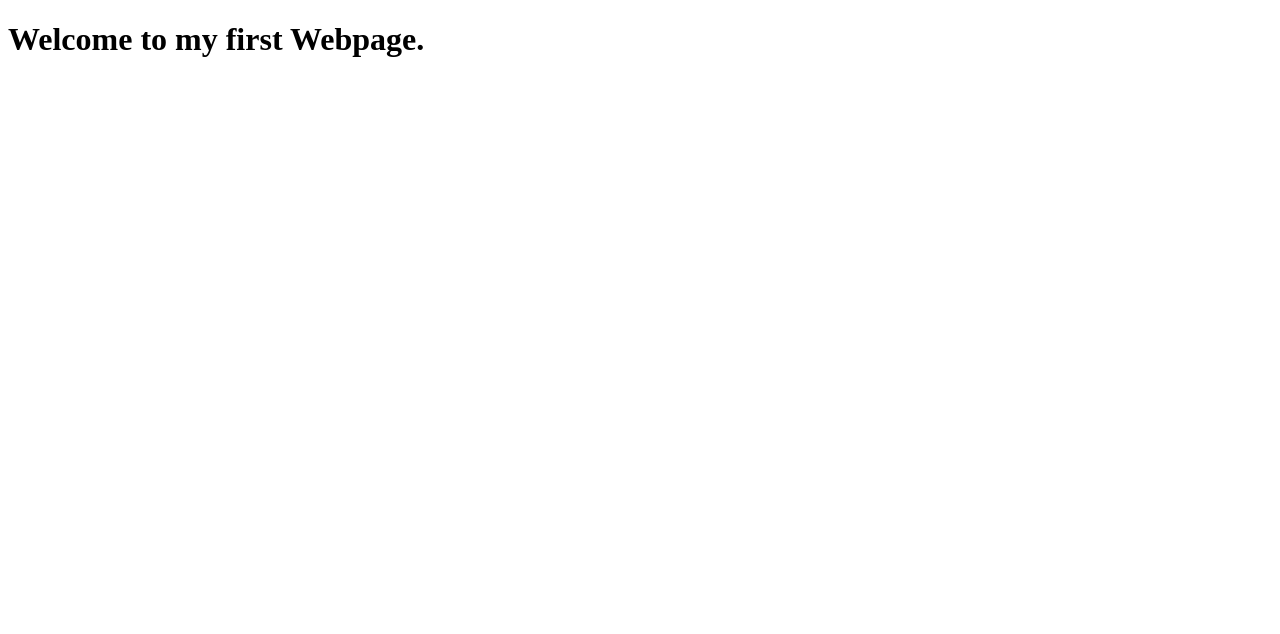
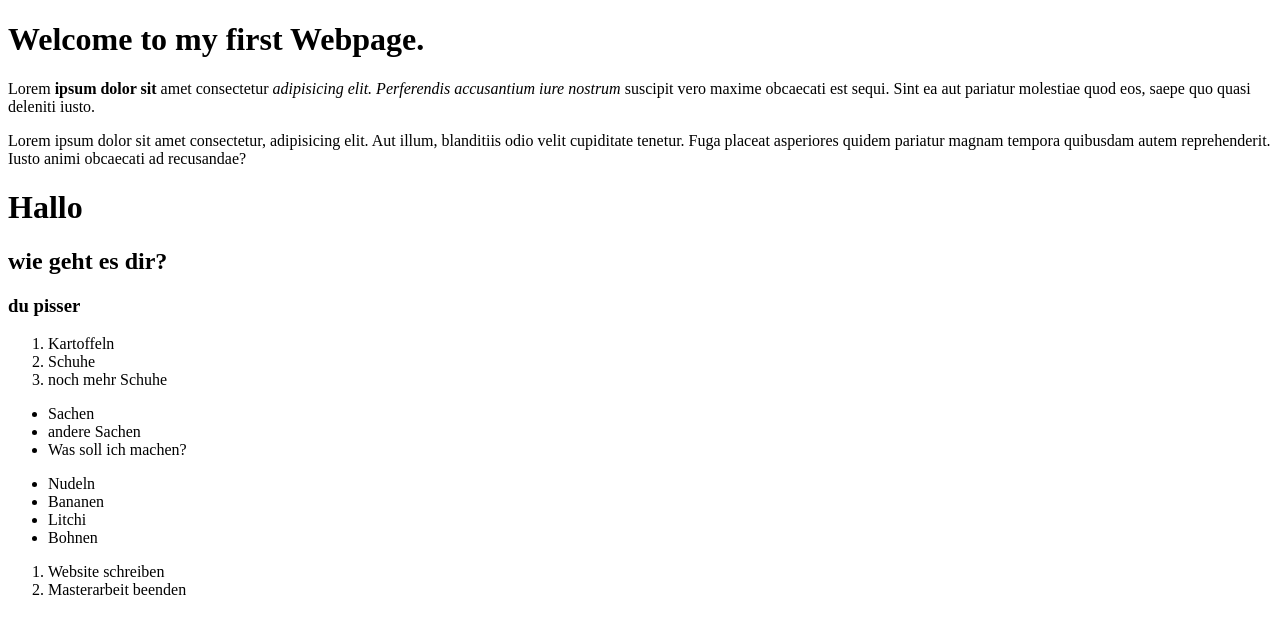
Before and after one commit to mpeterpeter/Oding_Project, a plain HTML site: page html_boilerplate/index.html in a window 1280 px wide. Drawn offline with Linux system fonts and the light colour scheme.

Commit message:
Added Lists to index.html

```diff
--- a/html_boilerplate/index.html
+++ b/html_boilerplate/index.html
@@ -6,6 +6,34 @@
     <title>The Odin Project</title>
 </head>
 <body>
-    <h1>Welcome to my first Webpage.</h1>
+    <h1>Welcome <strong>to</strong>
+        my first Webpage.</h1>
+    <p>Lorem <strong>ipsum dolor sit</strong>
+        amet consectetur <em>adipisicing elit. Perferendis accusantium iure nostrum</em>
+        suscipit vero maxime obcaecati est sequi. Sint ea aut pariatur molestiae quod eos, saepe quo quasi deleniti iusto.</p>
+    <p>Lorem ipsum dolor sit amet consectetur, adipisicing elit. Aut illum, blanditiis odio velit cupiditate tenetur. Fuga placeat asperiores quidem pariatur magnam tempora quibusdam autem reprehenderit. Iusto animi obcaecati ad recusandae?</p>
+    <h1>Hallo</h1>
+    <h2>wie geht es dir?</h2>
+    <h3>du pisser</h3>
+    <ol>
+        <li>Kartoffeln</li>
+        <li>Schuhe</li>
+        <li>noch mehr Schuhe</li>
+    </ol>
+    <ul>
+        <li>Sachen</li>
+        <li>andere Sachen</li>
+        <li>Was soll ich machen?</li>
+    </ul>
+    <ul>
+        <li>Nudeln</li>
+        <li>Bananen</li>
+        <li>Litchi</li>
+        <li>Bohnen</li>
+    </ul>
+    <ol>
+        <li>Website schreiben</li>
+        <li>Masterarbeit beenden</li>
+    </ol>
 </body>
 </html>
```
